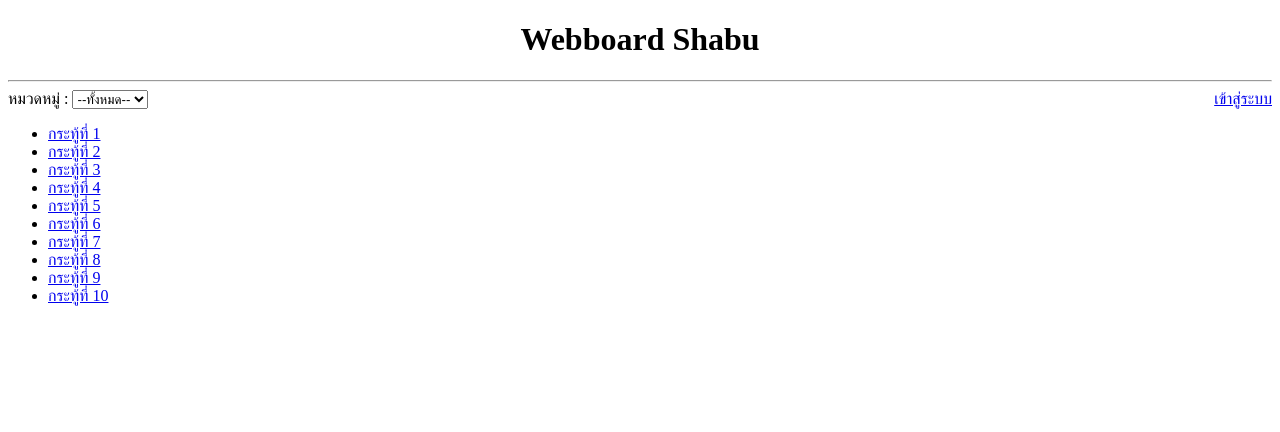
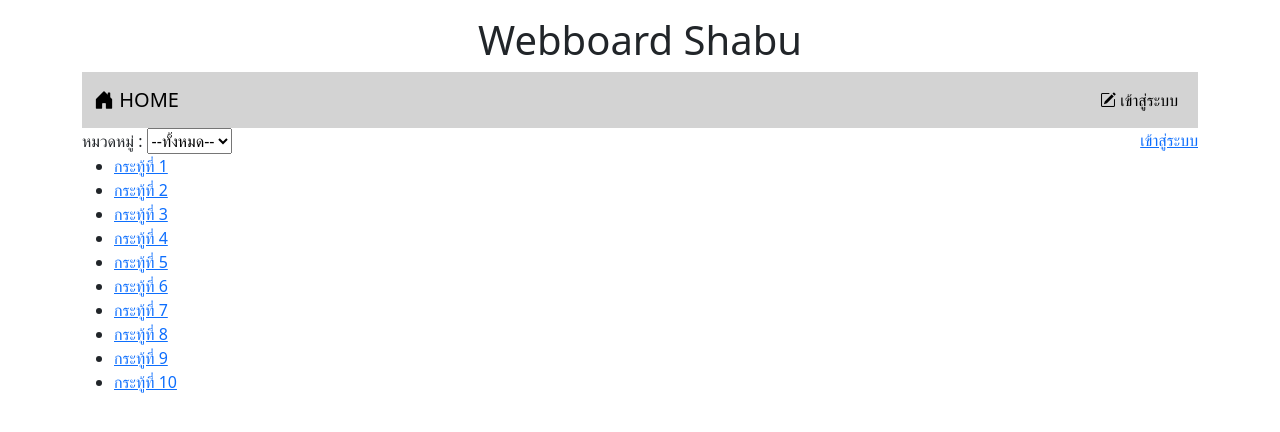
Before and after one commit to MaiRuMaiChii/Webboard_Wachi, a PHP site: page / in a window 1280 px wide. Shown: the top 432 px of the page. Run offline with PHP 8.4, Linux system fonts and the light colour scheme.

Commit message:
Update index.php
Update index.php

```diff
--- a/index.php
+++ b/index.php
@@ -6,11 +6,41 @@
 <head>
     <meta charset="UTF-8">
     <meta name="viewport" content="width=device-width, initial-scale=1.0">
+    <link href="https://cdn.jsdelivr.net/npm/bootstrap@5.3.2/dist/css/bootstrap.min.css" rel="stylesheet" integrity="sha384-T3c6CoIi6uLrA9TneNEoa7RxnatzjcDSCmG1MXxSR1GAsXEV/Dwwykc2MPK8M2HN" crossorigin="anonymous">
+    <script src="https://cdn.jsdelivr.net/npm/bootstrap@5.3.2/dist/js/bootstrap.bundle.min.js" integrity="sha384-C6RzsynM9kWDrMNeT87bh95OGNyZPhcTNXj1NW7RuBCsyN/o0jlpcV8Qyq46cDfL" crossorigin="anonymous"></script>
+    <link rel="stylesheet" href="https://cdn.jsdelivr.net/npm/bootstrap-icons@1.11.3/font/bootstrap-icons.min.css">
     <title>Webboard Shabu</title>
 </head>
 <body>
-    <h1 style="text-align: center;">Webboard Shabu</h1>
-    <hr>
+    <div class="container-lg">
+    <h1 style="text-align: center;" class="mt-3">Webboard Shabu</h1>
+
+<nav class="navbar navbar-expand-lg " style="background-color: #d3d3d3;">
+  <div class="container-fluid">
+
+    <a class="navbar-brand" href="index.php"><i class="bi bi-house-door-fill"></i> HOME</a>
+    <button class="navbar-toggler" type="button" data-bs-toggle="collapse" data-bs-target="#navbarNav" aria-controls="navbarNav" aria-expanded="false" aria-label="Toggle navigation">
+      <span class="navbar-toggler-icon"></span>
+    </button>
+      <ul class="navbar-nav">
+        <?php if(!isset($_SESSION['id'])){?>
+        <li class="nav-item">
+          <a class="nav-link active" aria-current="page" href="login.php"><i class="bi bi-pencil-square"></i> เข้าสู่ระบบ</a>
+        </li>
+        <?php }else{?>
+        <li class="nav-item dropdown">
+          <a class="btn btn-outline-secondary dropdown-toggle" href="#" role="button" data-bs-toggle="dropdown" aria-expanded="false" ><i class="bi bi-person-lines-fill"></i>
+            <?php echo $_SESSION['username'];?>
+          </a>
+          <ul class="dropdown-menu">
+            <li><a class="dropdown-item" href="logout.php"><i class="bi bi-power"></i> ออกจากระบบ</a></li>
+          </ul>
+        </li>
+        <?php }?>
+      </ul>
+  </div>
+</nav>
+
     <form>
         หมวดหมู่ :
         <select>
@@ -19,7 +49,7 @@
             <option value="study">เรื่องเรียน</option>
 
         </select>
-        <?php
+         <?php
             if (!isset($_SESSION['id'])){
                echo "<a href=login.php style='float: right;'>เข้าสู่ระบบ</a>";
             }else{
@@ -32,9 +62,9 @@
             }
         ?>
 
-
     </form>
     <ul>
+
         <?php
             for($i=1; $i<=10; $i++){
                 echo "<li><a href=post.php?id=$i>กระทู้ที่ $i </a>";
@@ -44,6 +74,8 @@
                 echo "</li>";
             }
         ?>
+
     </ul>
+    </div>
 </body>
 </html>
```
